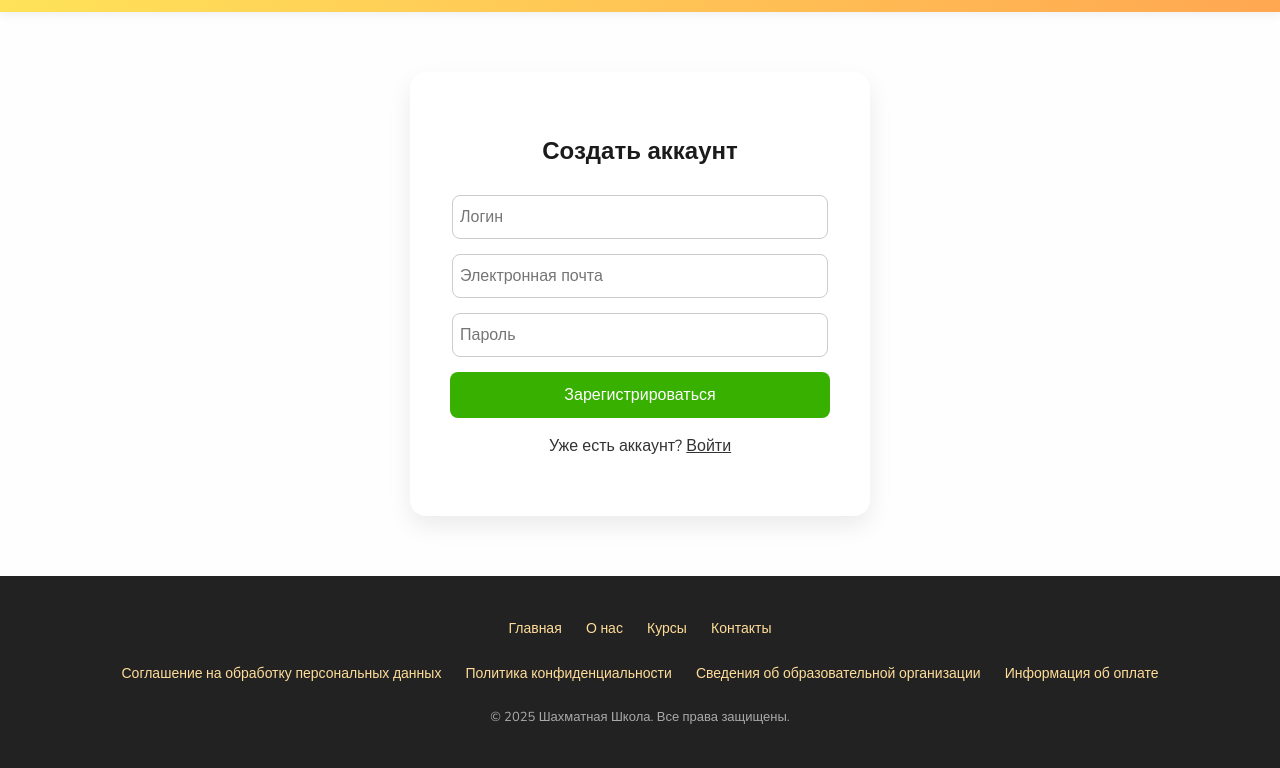
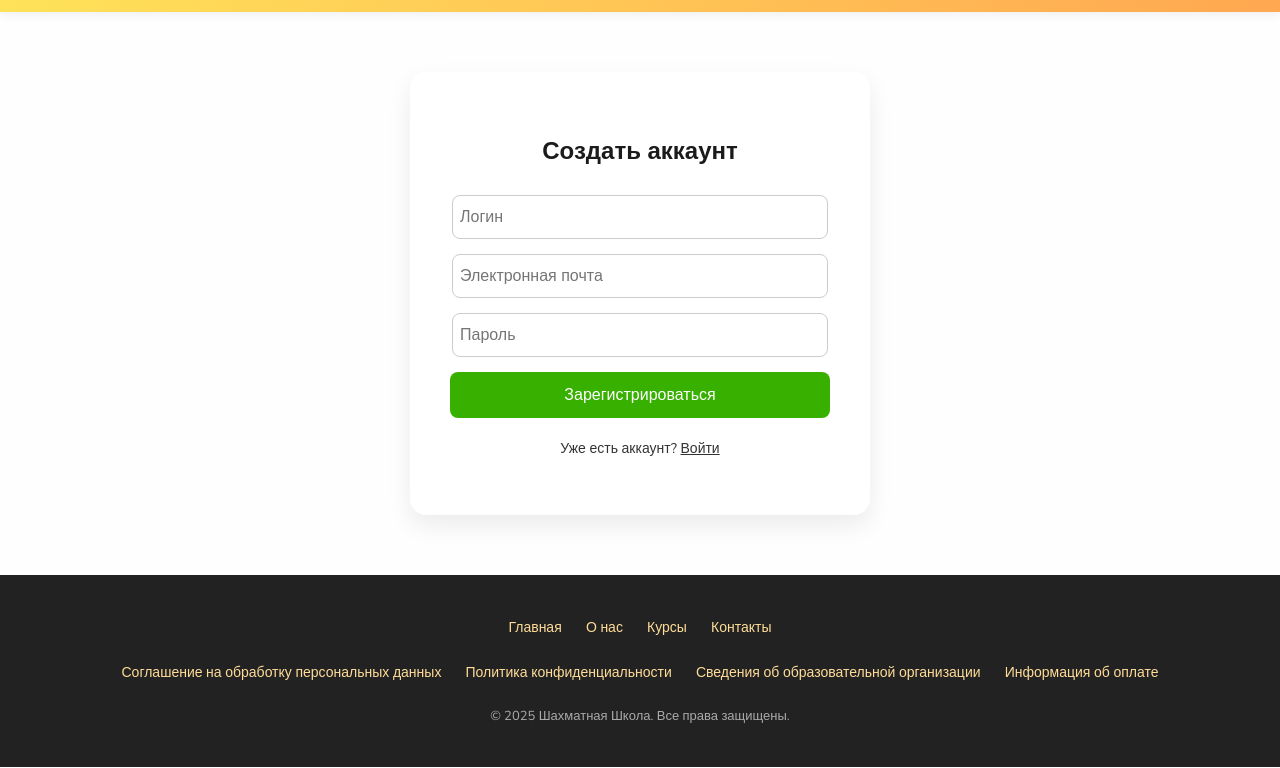
Before and after one commit to SashaBazueva/webChessScool, a plain HTML site: page html/register.html in a window 1280 px wide. Shown: the part 82-850 px from the top of the page. Drawn offline with nearby package versions, Linux system fonts and the light colour scheme.

Commit message:
поменяла шрифт

```diff
--- a/css/register.css
+++ b/css/register.css
@@ -89,6 +89,10 @@ header {
 .btn.register:hover {
   background-color: #fff;
   color: #35a302;
+}
+.register-link {
+  margin-top: 20px;
+  font-size: 14px;
 }
 
 /* Регистрация */
```
